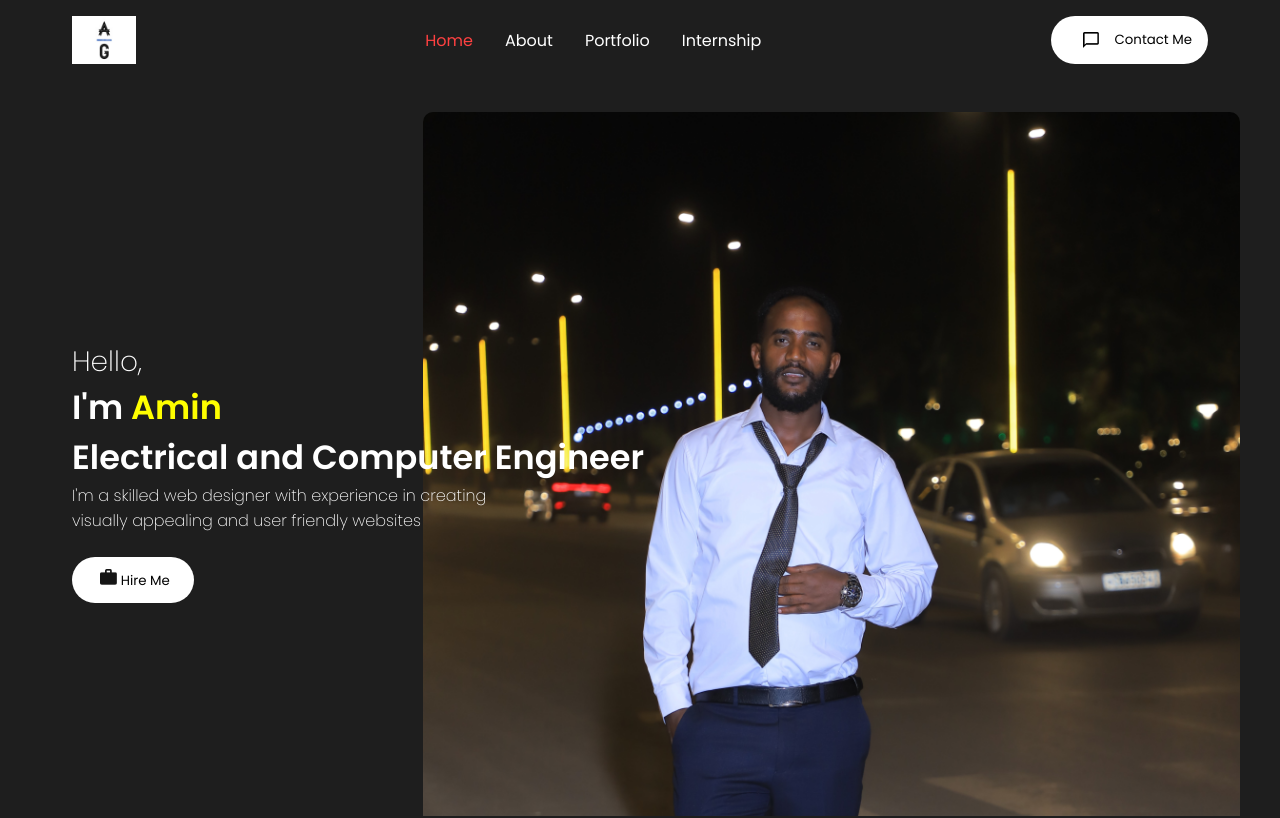
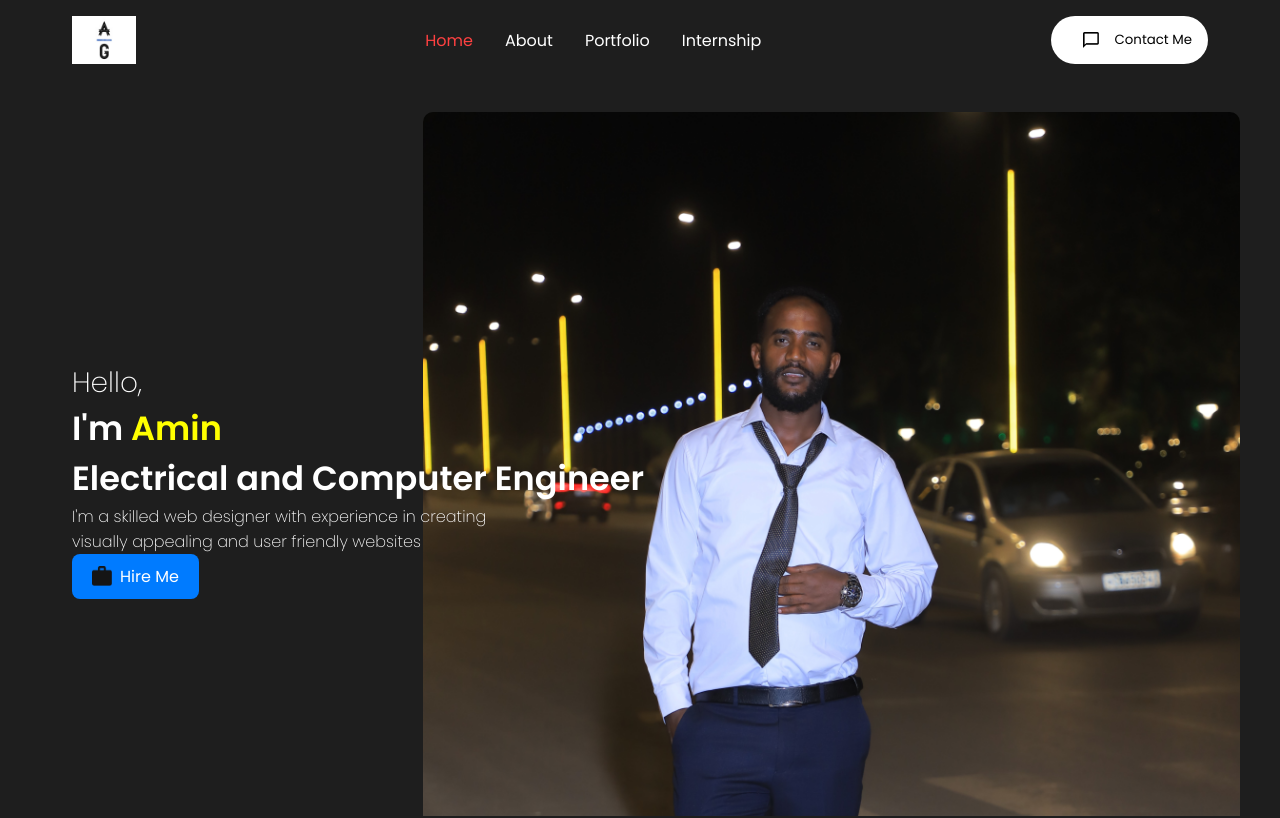
Before and after one commit to Amin785/Personal_Portfolio, a React (Create React App) app: page / in a window 1280 px wide. Shown: the top 818 px of the page. Built offline with nearby package versions, Linux system fonts and the light colour scheme.

Commit message:
Update Intro.css

```diff
--- a/src/Components/Intro/Intro.css
+++ b/src/Components/Intro/Intro.css
@@ -41,18 +41,33 @@
     margin-right: 40rem;
     font-size: 2.1rem;
 }
-.btn{
-    margin: 1rem 0;
-    background: white;
-    padding: 0.75rem 1.5rem;
-    border: none;
-    border-radius: 2rem;
+.btn {
+  display: flex;
+  align-items: center;
+  gap: 8px;
+  padding: 10px 20px;
+  border: none;
+  background-color: #007bff;
+  color: white;
+  font-size: 16px;
+  cursor: pointer;
+  border-radius: 8px;
+  transition: all 0.3s ease;
+}
 
+.btn:hover {
+  background-color: #0056b3;
+  transform: scale(1.05);
 }
-.btnImg{
-    object-fit: cover;
-    margin: 0 0.25rem;
-    height: 1rem;
+
+.btnImg {
+  width: 20px;
+  height: 20px;
+  transition: transform 0.3s ease;
+}
+
+.btn:hover .btnImg {
+  transform: rotate(20deg);
 }
 @media screen and (max-width: 840px) {
 
```
